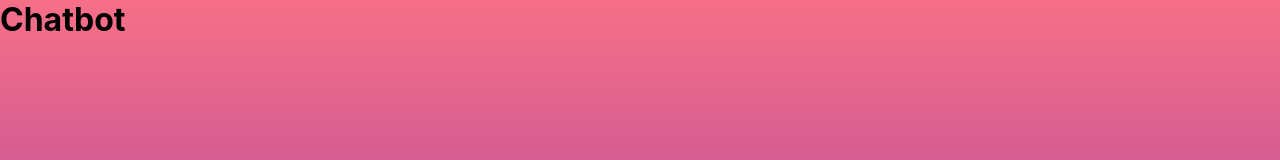
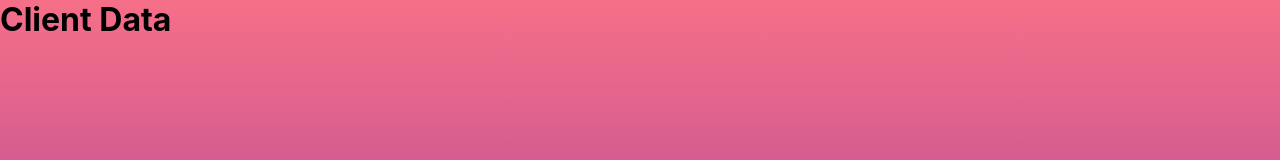
Before and after one commit to joytsy/DSA3101-2320-Ateam, a React (Create React App) app in the folder frontend/churnguard/: page /Chatbot in a window 1280 px wide. Shown: the top 160 px of the page. Built offline with nearby package versions, Linux system fonts and the light colour scheme.

Commit message:
Changed chatbot to client data.

```diff
--- a/frontend/churnguard/src/App.js
+++ b/frontend/churnguard/src/App.js
@@ -4,7 +4,7 @@ import './App.css';
 import LoginSignUp from './Components/LoginSignUp/LoginSignUp';
 import Home from './Components/Home';
 import Dashboard from './Components/Dashboard';
-import Chatbot from './Components/Chatbot';
+import ClientData from './Components/ClientData';
 
 function App() {
   return (
@@ -13,7 +13,7 @@ function App() {
         <Route path="/" element={ <LoginSignUp /> } />
         <Route path="/Home" element={ <Home /> } />
         <Route path="/Dashboard" element={ <Dashboard /> } />
-        <Route path="/Chatbot" element={ <Chatbot /> } />
+        <Route path="/Chatbot" element={ <ClientData /> } />
       </Routes>
     </BrowserRouter>
   );
--- a/frontend/churnguard/src/Components/Chatbot.js
+++ /dev/null
@@ -1,11 +0,0 @@
-import React from 'react'
-
-const Chatbot = () => {
-  return (
-    <div>
-        <h1>Chatbot</h1>
-    </div>
-  )
-}
-
-export default Chatbot
--- /dev/null
+++ b/frontend/churnguard/src/Components/ClientData.js
@@ -0,0 +1,11 @@
+import React from 'react'
+
+const ClientData = () => {
+  return (
+    <div>
+        <h1>Client Data</h1>
+    </div>
+  )
+}
+
+export default ClientData
--- a/frontend/churnguard/src/Components/Navbar.jsx
+++ b/frontend/churnguard/src/Components/Navbar.jsx
@@ -23,8 +23,8 @@ function Navbar() {
       window.location.href = '/Dashboard';
     };
     // Function to redirect to chatbot page
-    const redirectToChatbot = () => {
-      window.location.href = '/Chatbot';
+    const redirectToClientData = () => {
+      window.location.href = '/ClientData';
     };
     // Function to redirect to login page
     const redirectToLogin = () => {
@@ -36,7 +36,7 @@ function Navbar() {
         <ul className={active}>
           <li className="nav__item"><a className="nav__link" onClick={redirectToHome}>Home</a></li>
           <li className="nav__item"><a className="nav__link" onClick={redirectToDashboard}>Dashboard</a></li>
-          <li className="nav__item"><a className="nav__link" onClick={redirectToChatbot}>Chatbot</a></li>
+          <li className="nav__item"><a className="nav__link" onClick={redirectToClientData}>Client Data</a></li>
           <li className="nav__item"><a className="nav__link" onClick={redirectToLogin}>Logout</a></li>
         </ul>
         <div onClick = {navToggle} className={toggleIcon}>
```
